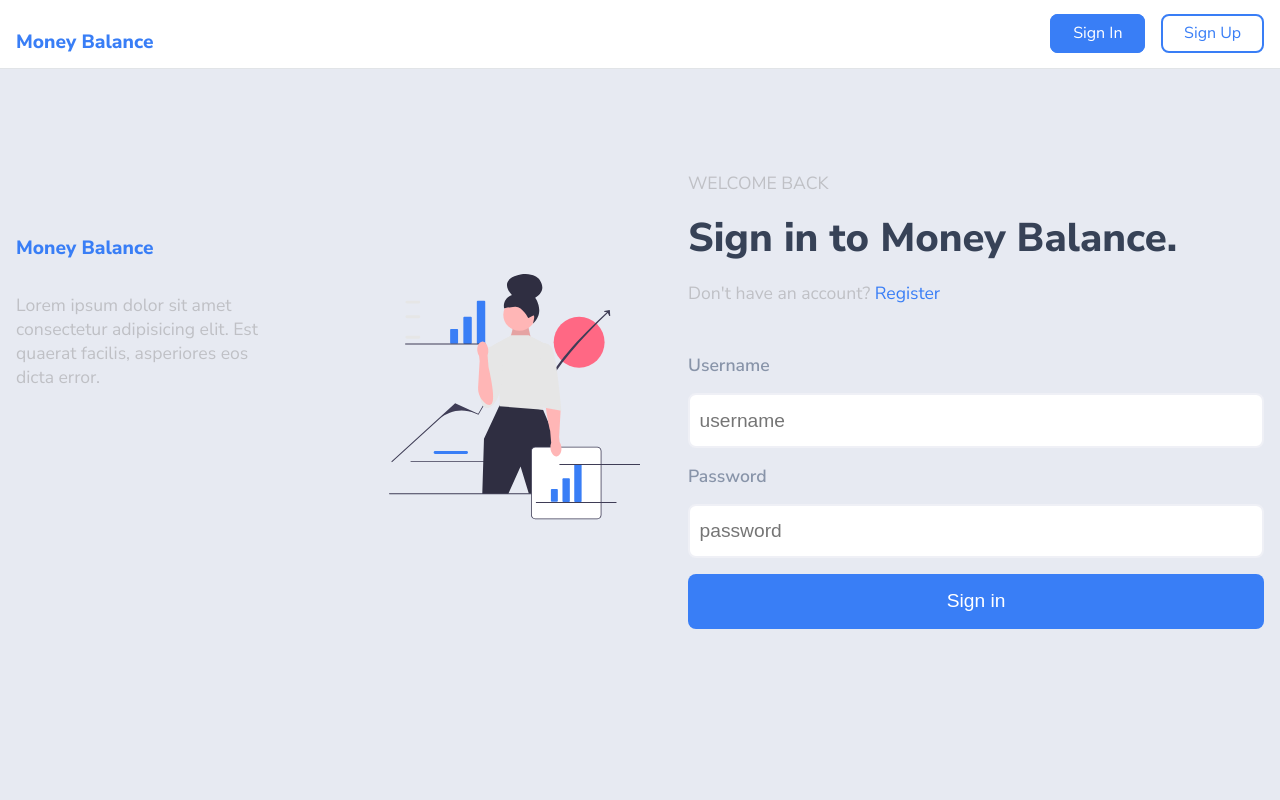
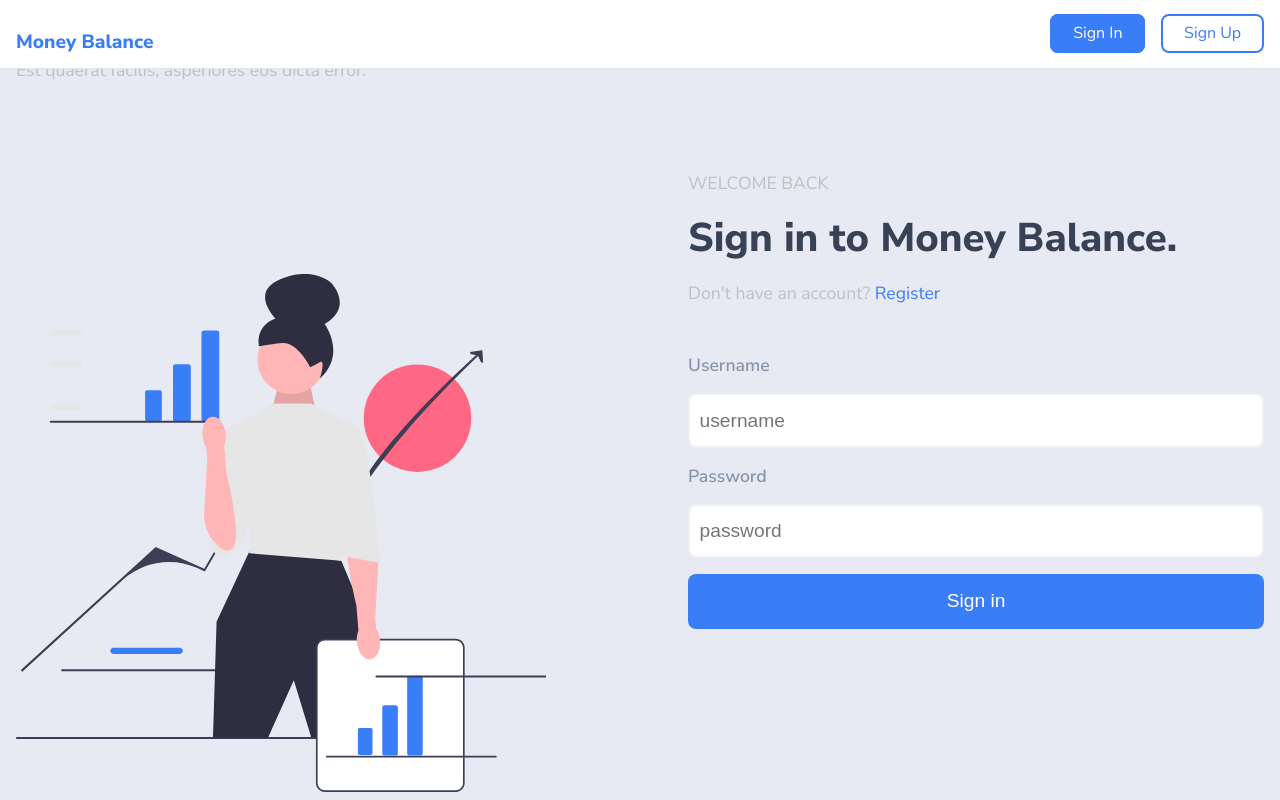
Before and after one commit to wojtek99955/money-balance, a React (Vite) app in the folder client/: page /sign-in in a window 1280 px wide. Built offline with nearby package versions, Linux system fonts and the light colour scheme.

Commit message:
update content

```diff
--- a/client/src/components/auth/DescriptionSection.tsx
+++ b/client/src/components/auth/DescriptionSection.tsx
@@ -1,12 +1,17 @@
 import Logo from "../../assets/atoms/Logo";
 import Charts from "../../assets/svg/Charts";
-import { Wrapper, Description, SvgContainer } from "./AuthStyles";
+import {
+  Wrapper,
+  Description,
+  SvgContainer,
+  DescriptionContainer,
+} from "./AuthStyles";
 
 const DescriptionSection = () => {
   return (
     <Wrapper>
+      <DescriptionContainer>
         <Description>
-        <Logo />
           <p>
             Lorem ipsum dolor sit amet consectetur adipisicing elit. Est quaerat
             facilis, asperiores eos dicta error.
@@ -15,6 +20,7 @@ const DescriptionSection = () => {
         <SvgContainer>
           <Charts />
         </SvgContainer>
+      </DescriptionContainer>
     </Wrapper>
   );
 };
```
Lines whose indentation alone changed are shown as unchanged.
